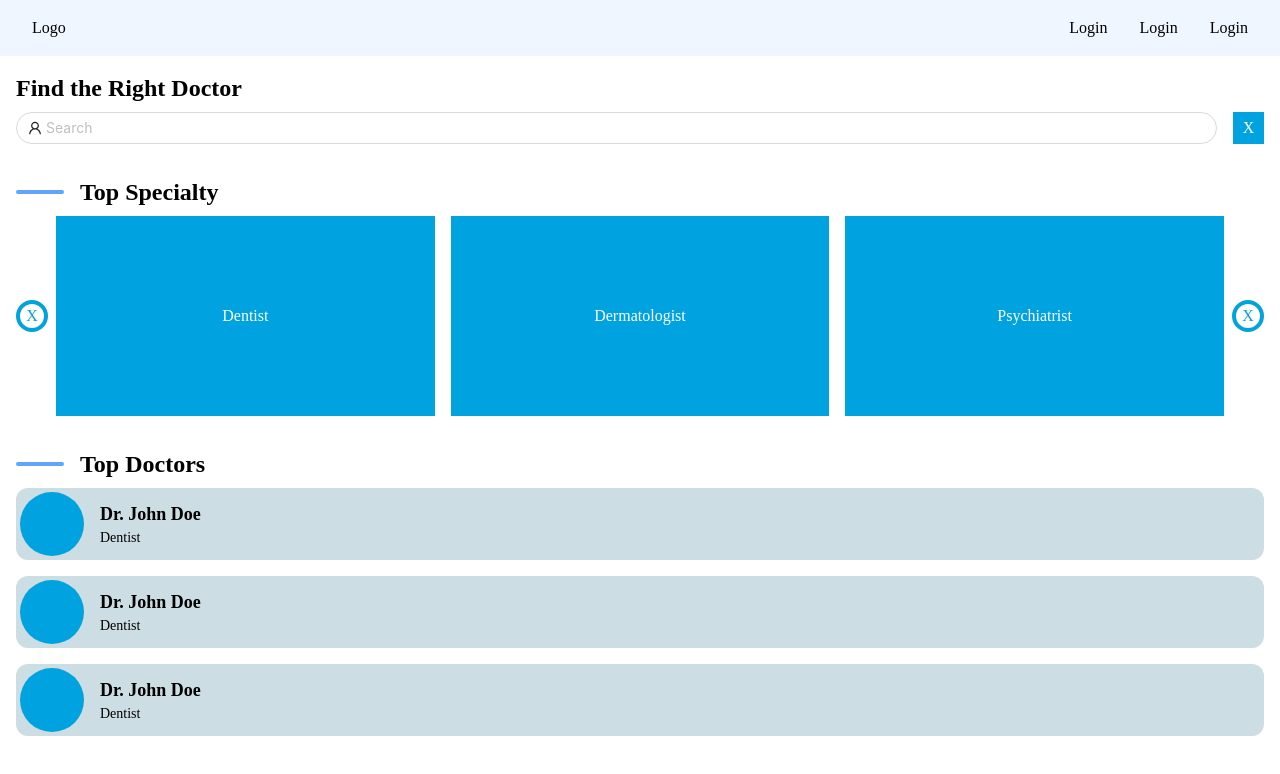
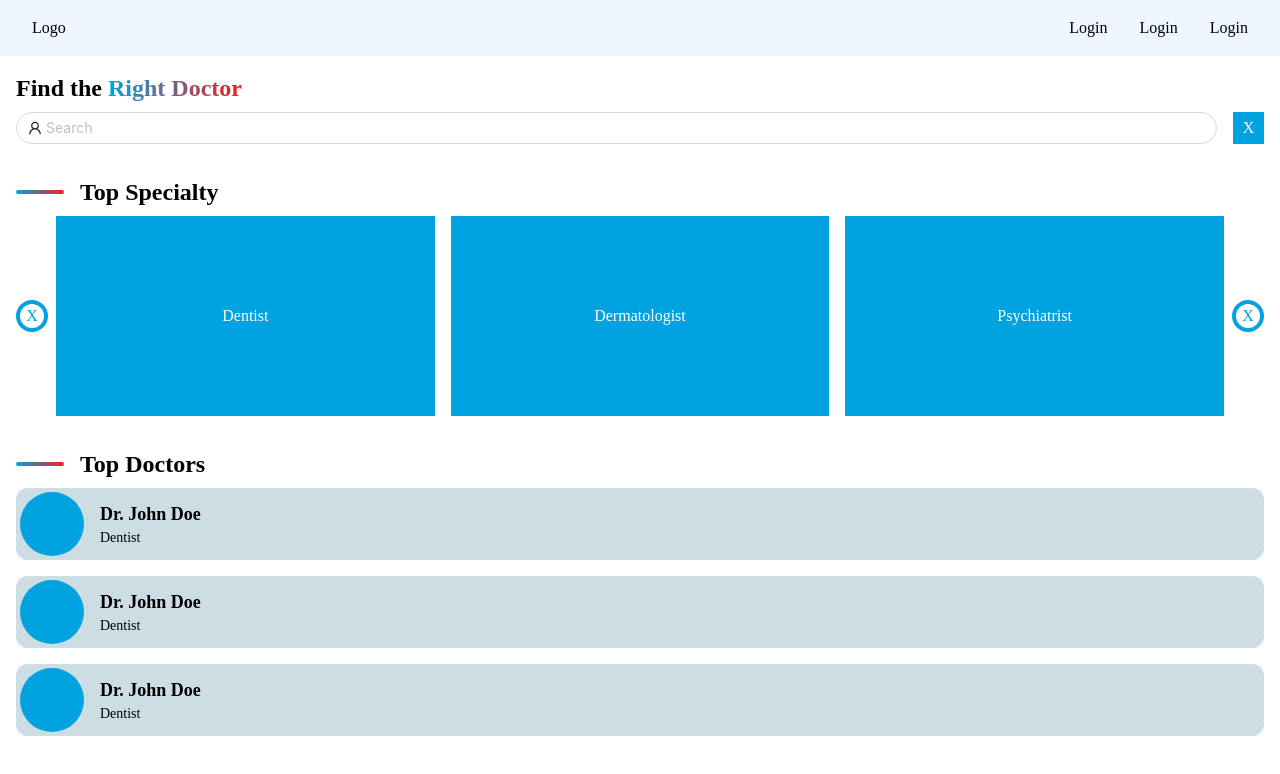
Before and after one commit to chatchatabc/healthhealthabc-frontend, a Next.js app: page / in a window 1280 px wide. Shown: the top 774 px of the page. Built offline with nearby package versions, Linux system fonts and the light colour scheme.

Commit message:
improvements: implemented gradient colors

```diff
--- a/src/app/components/widgets/Section.tsx
+++ b/src/app/components/widgets/Section.tsx
@@ -10,7 +10,7 @@ function Section({
   return (
     <section className="p-4 space-y-2 container mx-auto">
       <header className="flex items-center space-x-4">
-        <div className="h-1 rounded-full bg-blue-400 w-12"></div>
+        <div className="h-1 rounded-full bg-gradient-to-r from-[#00A3E0] to-[#F81B1B] w-12"></div>
         <h2 className="text-2xl font-bold">{sectionTitle}</h2>
       </header>
       {children}
--- a/src/app/page.tsx
+++ b/src/app/page.tsx
@@ -46,7 +46,12 @@ function Home() {
       {/* Mobile */}
       <section className="p-4 space-y-2 container mx-auto">
         <header>
-          <h2 className="text-2xl font-bold">Find the Right Doctor</h2>
+          <h2 className="text-2xl font-bold">
+            Find the{" "}
+            <span className="font-extrabold bg-clip-text text-transparent bg-gradient-to-r from-[#00A3E0] to-[#F81B1B]">
+              Right Doctor
+            </span>
+          </h2>
         </header>
         <div className="flex space-x-4">
           <Input
```
